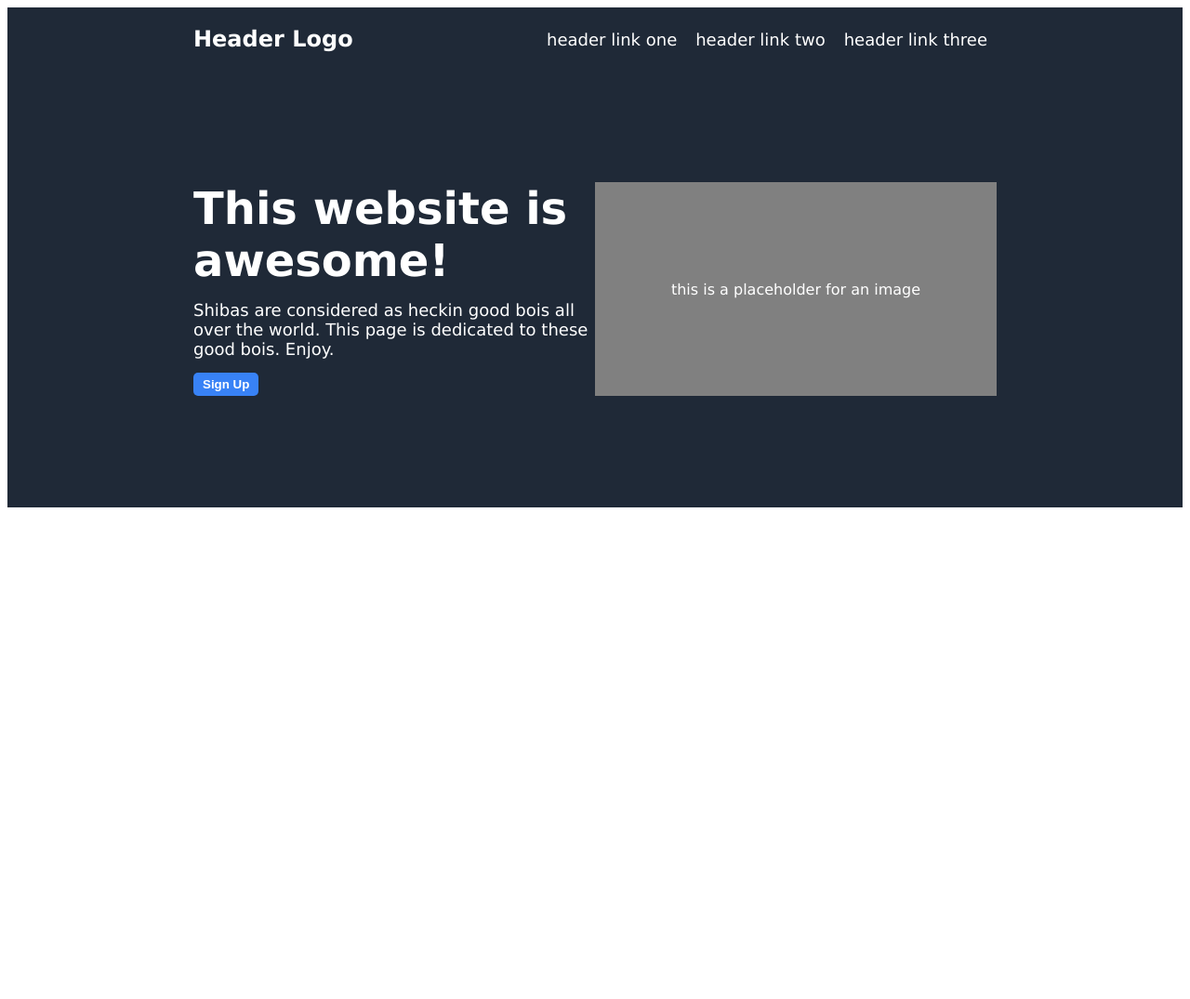
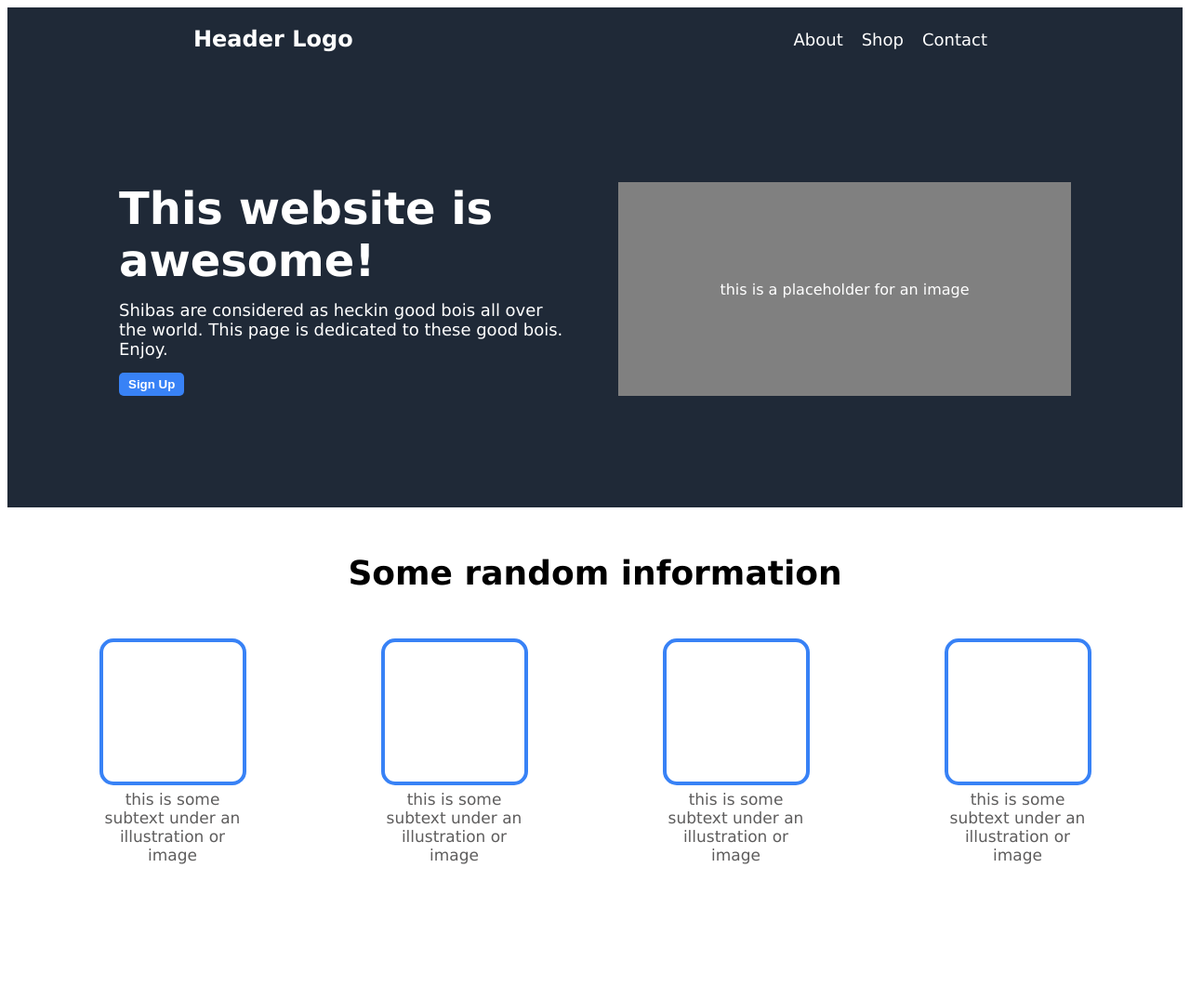
Before and after one commit to mbarons/landing-page, a plain HTML site: page index.html in a window 1280 px wide. Shown: the whole page at 93% size. Before the commit the page ends 800 px from the top, so only its background shows below. Drawn offline with Linux system fonts and the light colour scheme.

Commit message:
Add the middle section of the page

```diff
--- a/css/style.css
+++ b/css/style.css
@@ -40,8 +40,9 @@ a {
   display: flex;
   background-color: #1f2937;
   color: white;
-  padding: 120px 200px;
-  justify-content: space-between;
+  padding: 120px;
+  justify-content: center;
+  gap: 50px;
 
 }
 
@@ -78,3 +79,45 @@ button {
   font-weight: 600;
   cursor: pointer;
 }
+
+.second-section {
+  display: flex;
+  flex-direction: column;
+}
+
+.second-section-top {
+  display: flex;
+  justify-content: center;
+  align-items: center;
+  font-size: 36px;
+  font-weight: 1000;
+  padding: 50px;
+}
+
+.second-section-body {
+  display: flex;
+  justify-content: center;
+  padding-bottom: 142px;
+  gap: 145px;
+}
+
+.second-section-card {
+  display: flex;
+  flex-direction: column;
+  align-items: center;
+}
+
+.second-section-img {
+  border-radius: 15px;
+  border: 4px #3882f6 solid;
+  height: 150px;
+  width: 150px;
+}
+
+.second-section-text {
+  width: 150px;
+  text-align: center;
+  margin-top: 5px;
+  color: rgb(94, 93, 93);
+  font-size: 17px;
+}
--- a/index.html
+++ b/index.html
@@ -10,9 +10,9 @@
     <div class="header">
       <div class="logo">Header Logo</div>
       <ul>
-        <li><a href="#">header link one</a></li>
-        <li><a href="#">header link two</a></li>
-        <li><a href="#">header link three</a></li>
+        <li><a href="#">About</a></li>
+        <li><a href="#">Shop</a></li>
+        <li><a href="#">Contact</a></li>
       </ul>
     </div>
     <div class="first-section">
@@ -24,6 +24,28 @@
       </div>
       <div class="first-right">this is a placeholder for an image</div>
     </div>
+
+    <div class="second-section">
+      <div class="second-section-top">Some random  information</div>
+      <div class="second-section-body">
+        <div class="second-section-card">
+          <div class="second-section-img"></div>
+          <div class="second-section-text">this is some subtext under an illustration or image</div>
+        </div>
+        <div class="second-section-card">
+          <div class="second-section-img"></div>
+          <div class="second-section-text">this is some subtext under an illustration or image</div>
+        </div>
+        <div class="second-section-card">
+          <div class="second-section-img"></div>
+          <div class="second-section-text">this is some subtext under an illustration or image</div>
+        </div>
+        <div class="second-section-card">
+          <div class="second-section-img"></div>
+          <div class="second-section-text">this is some subtext under an illustration or image</div>
+        </div>
+      </div>
+    </div>
   </body>
 
 
```
